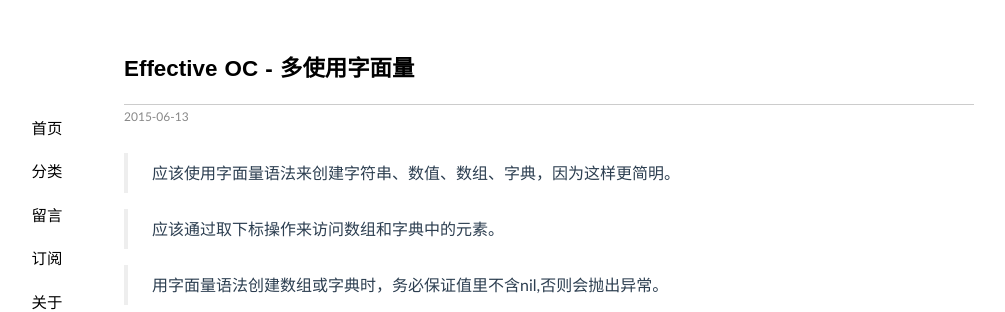
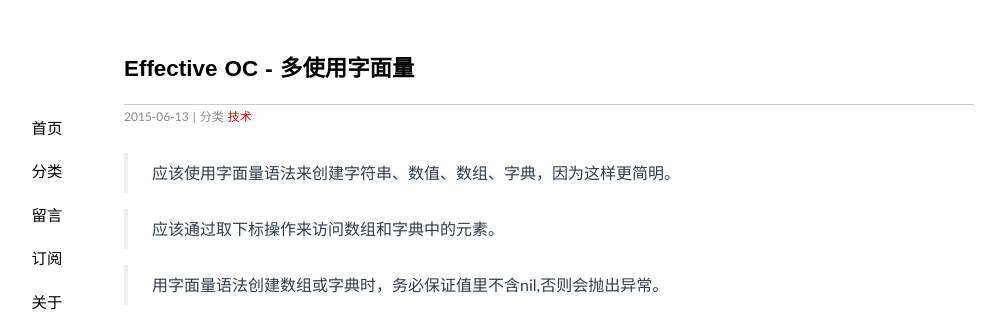
Before and after one commit to fengjq/fengjq.github.io, a Jekyll site: the page built from _posts/2015-06-13-多使用字面量语法.md, in a window 1280 px wide. Shown: the top 312 px of the page, without its empty margins (91-1096 px from the left). Built offline with Jekyll 4.4.1, drawn with Linux system fonts in a browser that asks for light colours; Markdown is read by kramdown in place of the engine named in the settings; comment, search, counter and statistics services are not loaded.

Commit message:
add categories

```diff
--- a/_posts/2015-06-13-多使用字面量语法.md
+++ b/_posts/2015-06-13-多使用字面量语法.md
@@ -1,6 +1,7 @@
 ---
 layout: post
 title: Effective OC - 多使用字面量
+categories: 技术
 
 ---
 
```
